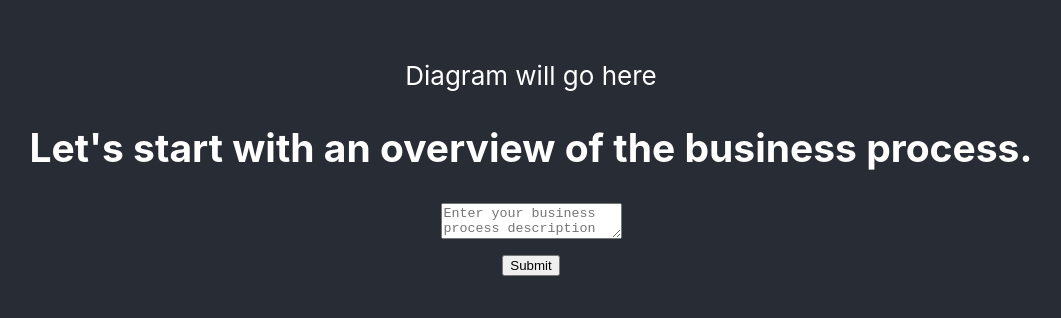
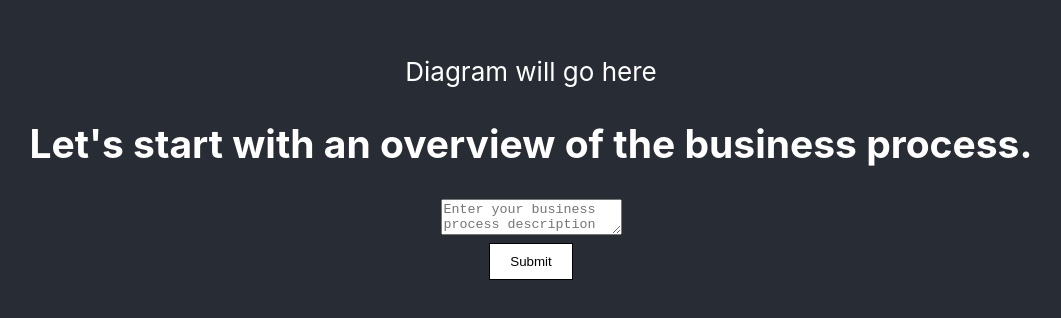
Before and after one commit to BlakeIzaguirre/GlyphToExcal, a React (Create React App) app in the folder gte/: page / in a window 1280 px wide. Shown: the part 232-550 px from the top of the page, without its empty margins (109-1170 px from the left). Built offline with nearby package versions, Linux system fonts and the light colour scheme.

Commit message:
On hover styling added

```diff
--- a/gte/src/App.css
+++ b/gte/src/App.css
@@ -36,3 +36,21 @@
     transform: rotate(360deg);
   }
 }
+
+.submit-button {
+  border: 1px solid black;
+  background-color: white;
+  color: black;
+  font-family: Arial, sans-serif;
+  padding: 10px 20px;
+  transition: all 0.35s ease;
+}
+
+.submit-button:hover {
+  border: 1px solid white;
+  background-color: black;
+  color: white;
+  font-family: Arial, sans-serif;
+  padding: 10px 20px;
+  transform: scale(1.2);
+}
--- a/gte/src/BusinessProcessForm.js
+++ b/gte/src/BusinessProcessForm.js
@@ -19,7 +19,9 @@ function FormComponent() {
         />
       </div>
       <div>
-        <button type="submit">Submit</button>
+        <button className="submit-button" type="submit">
+          Submit
+        </button>
       </div>
     </form>
   );
```
